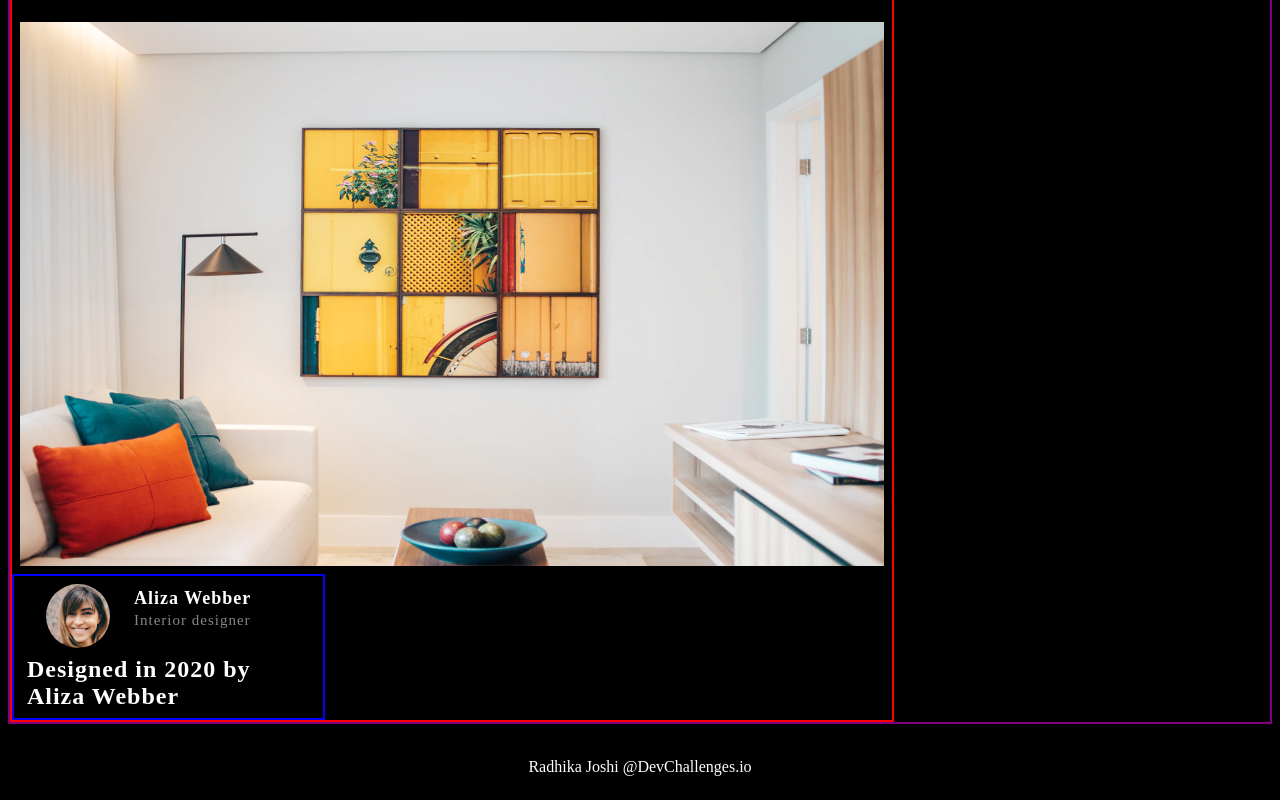
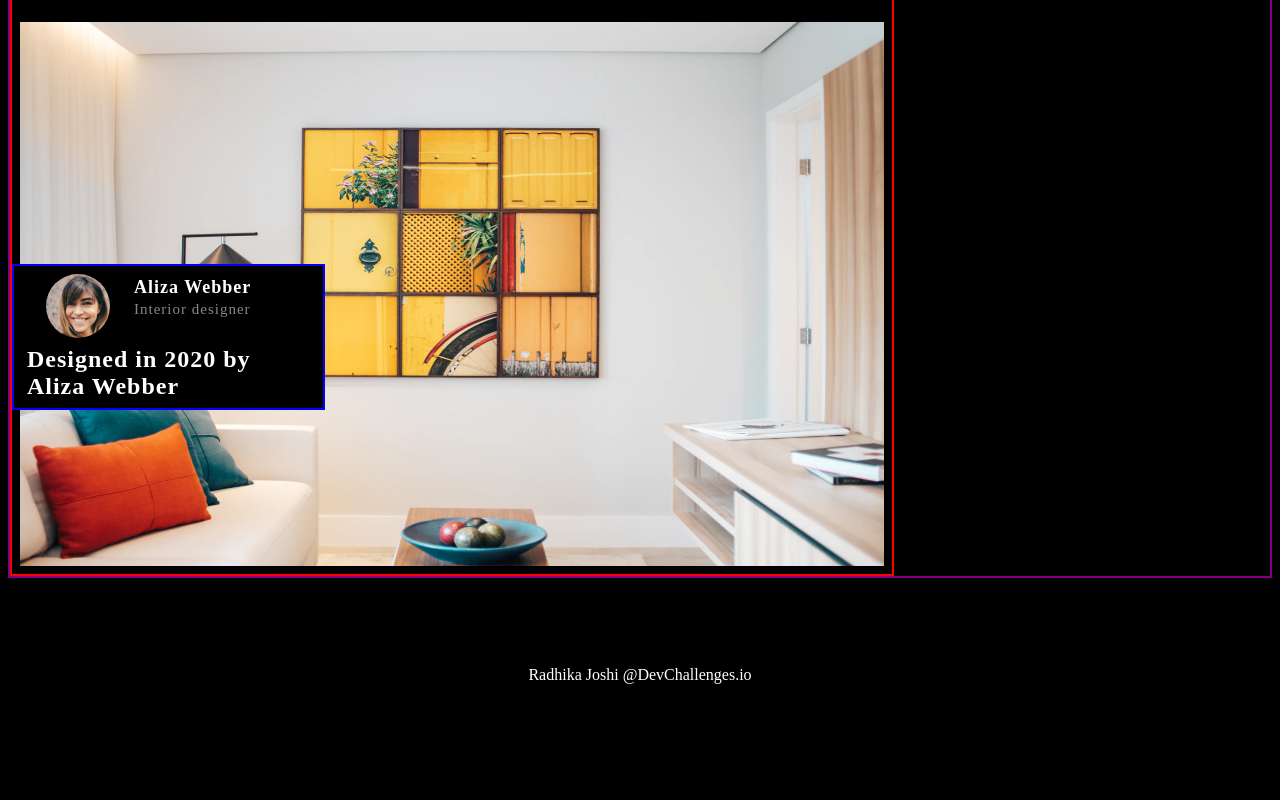
Before and after one commit to RadhikaRJ/devchallengesio_interior_consultant, a plain HTML site: page index.html in a window 1280 px wide. Shown: the part 350-1150 px from the top of the page. After the commit the page ends 1058 px from the top, so only its background shows below. Drawn offline with Linux system fonts and the light colour scheme.

Commit message:
defect: footer fixed

```diff
--- a/styles.css
+++ b/styles.css
@@ -160,7 +160,11 @@ span{
     padding:0rem 3.5rem 0.5rem 0.5rem;
 
     height:fit-content;
-   width:fit-content;
+    width:fit-content;
+
+    z-index:1;
+    position:absolute;
+    bottom:5%;
 
 
 
@@ -221,6 +225,6 @@ footer{
 #DC{
    /* border: 2px solid pink; */
     text-align: center;
+   z-index:2;
 
-    bottom:0;
 }
```
Also changed, not shown: index.html (+1 -1 lines).
